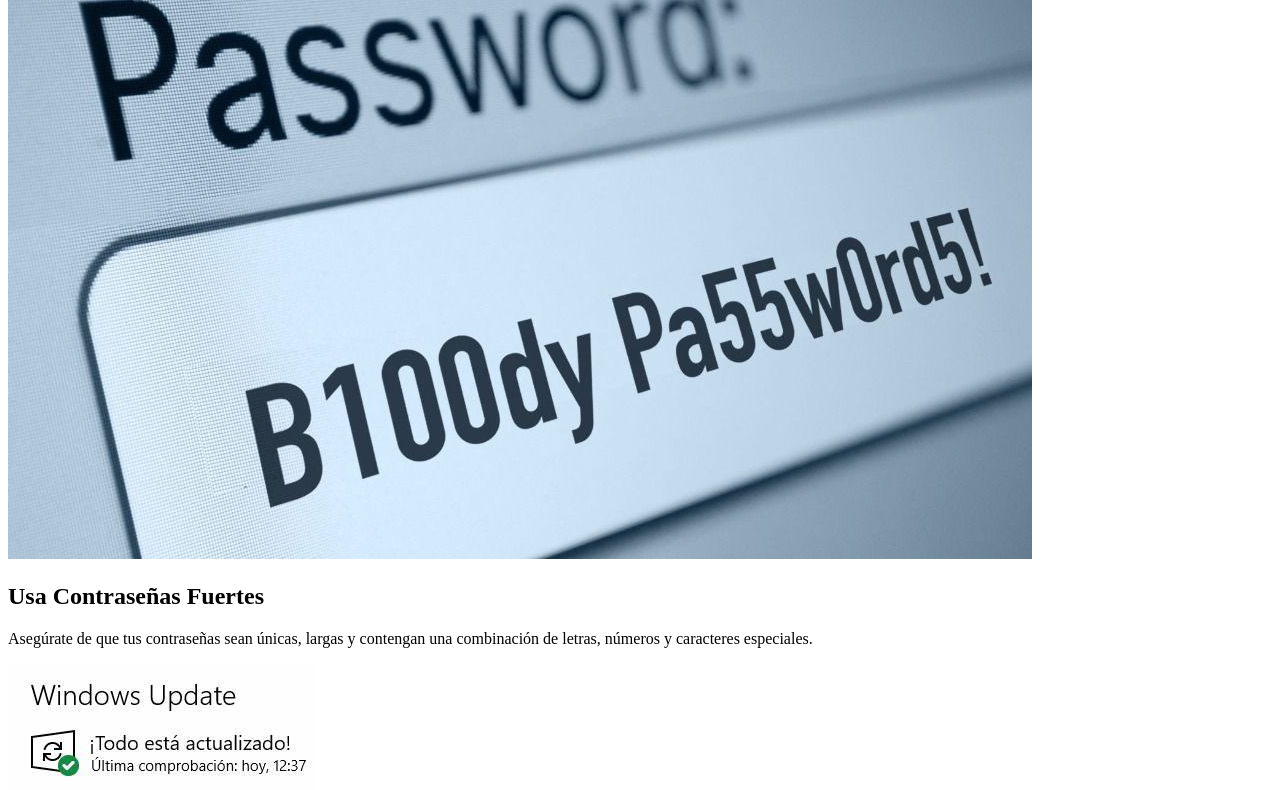
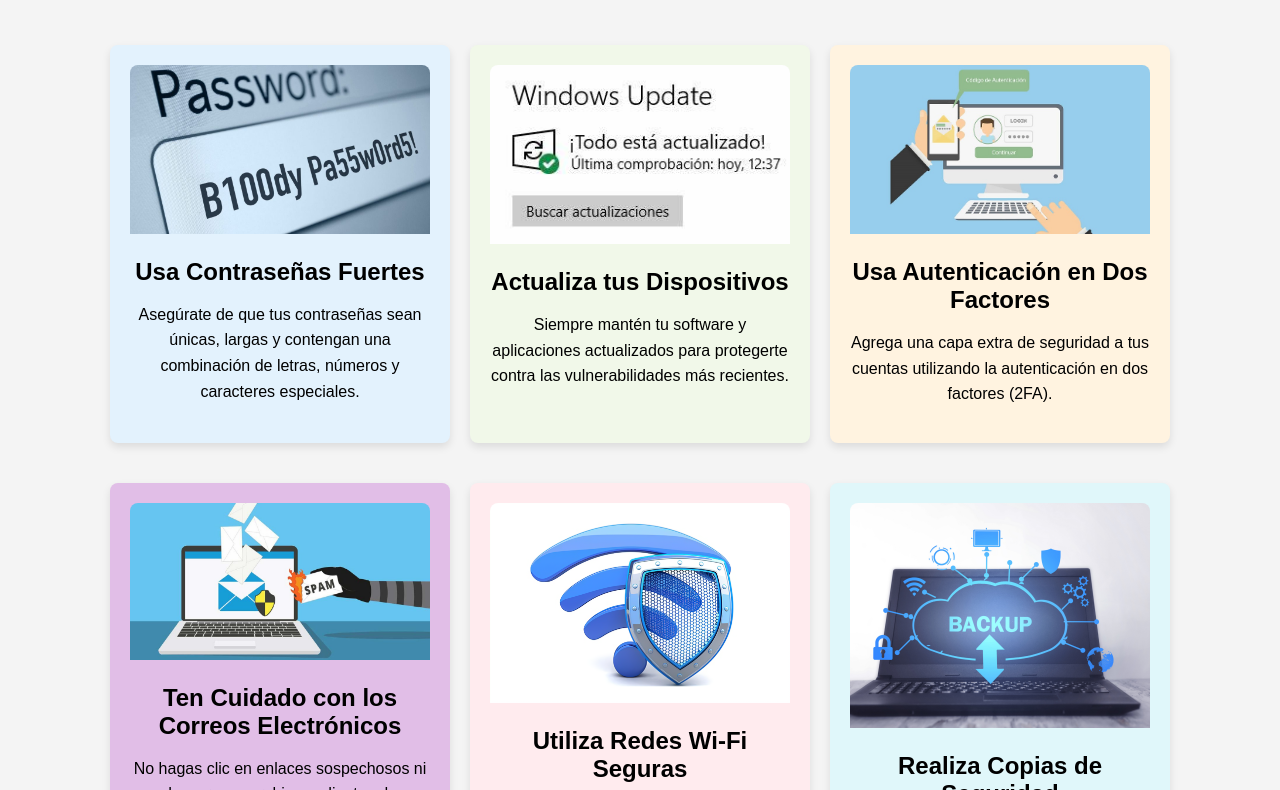
Before and after one commit to wxabraham/seguridad_sitio_web, a plain HTML site: page consejos.html in a window 1280 px wide. Shown: the part 97-887 px from the top of the page. Drawn offline with Linux system fonts and the light colour scheme.

Commit message:
Estilos para cada una de las tarjetas de la pestaña consejos

```diff
--- a/consejos.html
+++ b/consejos.html
@@ -4,6 +4,89 @@
     <meta charset="UTF-8">
     <meta name="viewport" content="width=device-width, initial-scale=1.0">
     <title>Consejos Generales de Seguridad - Seguridad en Línea</title>
+    <style>
+        body {
+            font-family: Arial, sans-serif;
+            margin: 0;
+            padding: 0;
+            background-color: #f4f4f4;
+        }
+
+        .container {
+            max-width: 1200px;
+            margin: 0 auto;
+            padding: 20px;
+        }
+
+        .header {
+            text-align: center;
+            margin-bottom: 40px;
+        }
+
+        .header h1 {
+            font-size: 36px;
+            margin: 0;
+            padding: 20px 0;
+        }
+
+        .cards {
+            display: flex;
+            flex-wrap: wrap;
+            justify-content: center;
+            gap: 20px;
+        }
+
+        .card {
+            background: white;
+            width: 300px;
+            border-radius: 8px;
+            box-shadow: 0 4px 8px rgba(0,0,0,0.1);
+            text-align: center;
+            padding: 20px;
+            margin-bottom: 20px;
+        }
+
+        .card img {
+            width: 100%;
+            height: auto;
+            border-radius: 8px 8px 0 0;
+        }
+
+        .card h2 {
+            font-size: 24px;
+            margin: 20px 0 10px;
+        }
+
+        .card p {
+            font-size: 16px;
+            line-height: 1.6;
+        }
+
+        /* Colores diferentes para cada tarjeta */
+        .card:nth-child(1) {
+            background-color: #e3f2fd;
+        }
+
+        .card:nth-child(2) {
+            background-color: #f1f8e9;
+        }
+
+        .card:nth-child(3) {
+            background-color: #fff3e0;
+        }
+
+        .card:nth-child(4) {
+            background-color: #e1bee7;
+        }
+
+        .card:nth-child(5) {
+            background-color: #ffebee;
+        }
+
+        .card:nth-child(6) {
+            background-color: #e0f7fa;
+        }
+    </style>
 </head>
 <body>
 
```
